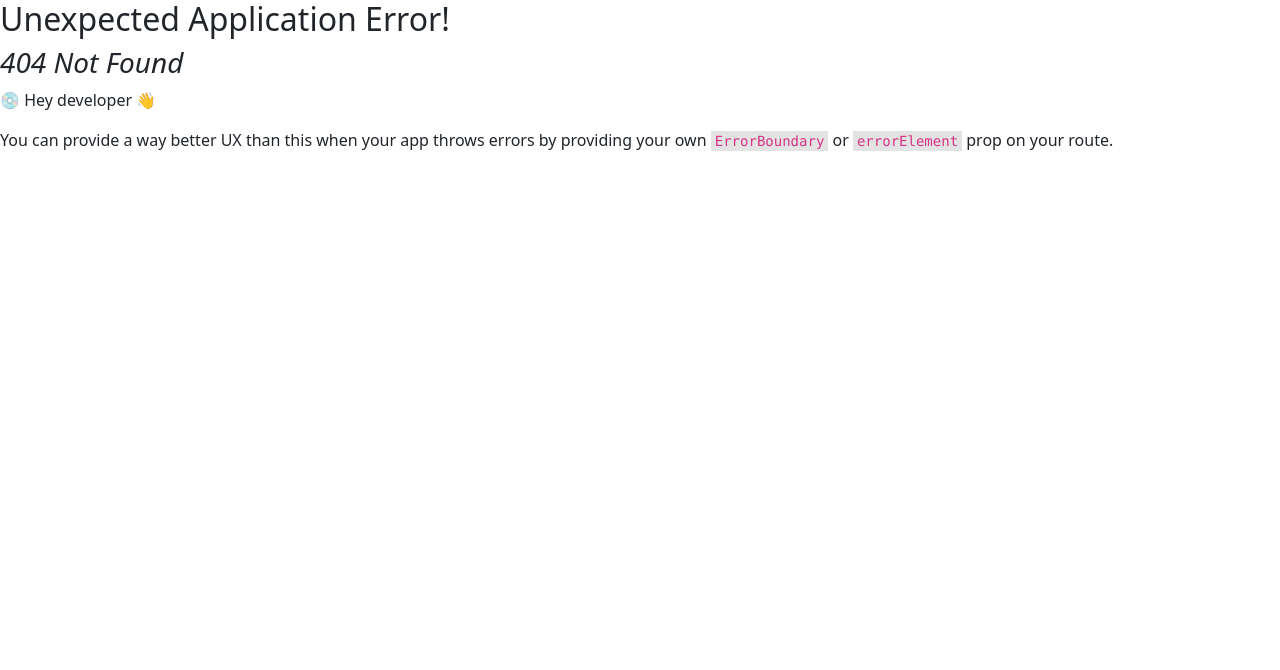
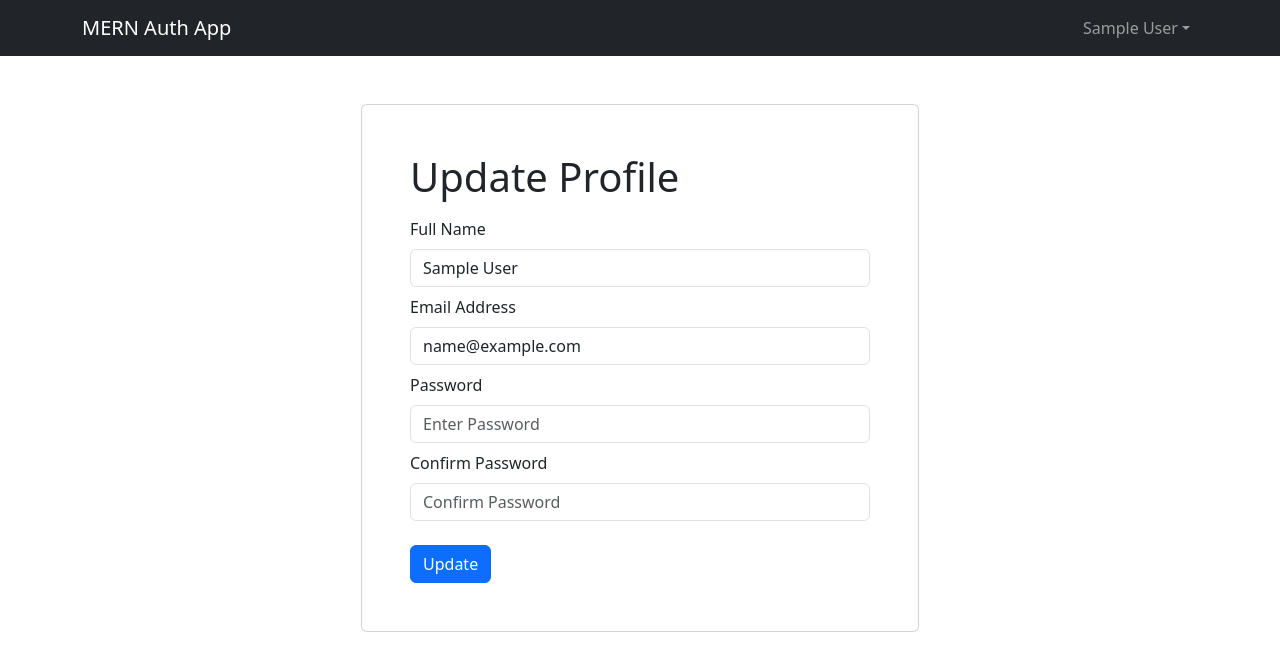
Before and after one commit to MarshallNickolauson/mern-auth-app, a React (Vite) app in the folder frontend/: page /profile in a window 1280 px wide. Before the commit this address had no page. Shown: the top 670 px of the page. Built offline with nearby package versions, Linux system fonts and the light colour scheme; sample sign-in values are in the browser's storage.

Commit message:
update user profile functionality

```diff
--- /dev/null
+++ b/frontend/src/components/PrivateRoute.jsx
@@ -0,0 +1,9 @@
+import { Navigate, Outlet } from 'react-router-dom';
+import { useSelector } from 'react-redux';
+
+const PrivateRoute = () => {
+    const { userInfo } = useSelector((state) => state.auth);
+    return userInfo ? <Outlet /> : <Navigate to='/login' replace />;
+}
+
+export default PrivateRoute
--- a/frontend/src/features/auth/usersApiSlice.js
+++ b/frontend/src/features/auth/usersApiSlice.js
@@ -26,6 +26,14 @@ export const usersApiSlice = apiSlice.injectEndpoints({
                 credentials: 'include',
             })
         }),
+        updateUser: builder.mutation({
+            query: (data) => ({
+                url: `${USERS_URL}/profile`,
+                method: 'PUT',
+                body: data,
+                credentials: 'include',
+            })
+        }),
     })
 });
 
@@ -33,4 +41,5 @@ export const {
     useLoginMutation, // GET would be "useLoginQuery"
     useLogoutMutation,
     useRegisterMutation,
+    useUpdateUserMutation,
 } = usersApiSlice;
--- a/frontend/src/main.jsx
+++ b/frontend/src/main.jsx
@@ -9,6 +9,8 @@ import './index.css'
 import HomeScreen from './screens/HomeScreen.jsx'
 import LoginScreen from './screens/LoginScreen.jsx'
 import RegisterScreen from './screens/RegisterScreen.jsx'
+import ProfileScreen from './screens/ProfileScreen.jsx'
+import PrivateRoute from './components/PrivateRoute.jsx'
 
 const router = createBrowserRouter(
   createRoutesFromElements(
@@ -16,6 +18,10 @@ const router = createBrowserRouter(
       <Route index={true} path='/' element={<HomeScreen />} />
       <Route path='/login' element={<LoginScreen />} />
       <Route path='/register' element={<RegisterScreen />} />
+      {/* Private Routes Go In Here */}
+      <Route path='' element={<PrivateRoute />}>
+        <Route path='/profile' element={<ProfileScreen />} />
+      </Route>
     </Route>
   )
 )
--- /dev/null
+++ b/frontend/src/screens/ProfileScreen.jsx
@@ -0,0 +1,99 @@
+import { useEffect, useState } from 'react'
+import { Link, useNavigate } from 'react-router-dom'
+import { Form, Button } from 'react-bootstrap'
+import FormContainer from '../components/FormContainer'
+import { useDispatch, useSelector } from 'react-redux'
+import Loader from '../components/Loader'
+import { setCredentials } from '../features/auth/authSlice'
+import { useUpdateUserMutation } from '../features/auth/usersApiSlice'
+
+const ProfileScreen = () => {
+    const [name, setName] = useState('');
+    const [email, setEmail] = useState('');
+    const [password, setPassword] = useState('');
+    const [confirmPassword, setConfirmPassword] = useState('');
+
+    const navigate = useNavigate();
+    const dispatch = useDispatch();
+
+    const { userInfo } = useSelector((state) => state.auth);
+
+    const [updateProfile, { isLoading }] = useUpdateUserMutation();
+
+    useEffect(() => {
+        setName(userInfo.name);
+        setEmail(userInfo.email);
+    }, [userInfo.setName, userInfo.setEmail])
+
+    const submitHandler = async (e) => {
+        e.preventDefault();
+        if (password !== confirmPassword) {
+            console.log('Passwords do not match!');
+        } else {
+            try {
+                const res = await updateProfile({
+                    _id: userInfo._Id,
+                    name,
+                    email,
+                    password
+                }).unwrap();
+                dispatch(setCredentials({ ...res }));
+                console.log('Updated!')
+            } catch (error) {
+                console.log(err?.data?.message || err.error);
+            }
+        }
+    };
+
+    return (
+        <FormContainer>
+            <h1>Update Profile</h1>
+            <Form onSubmit={submitHandler}>
+                <Form.Group className='my-2' controlId='name'>
+                    <Form.Label>Full Name</Form.Label>
+                    <Form.Control
+                        type='name'
+                        placeholder='Enter Name'
+                        value={name}
+                        onChange={(e) => setName(e.target.value)}
+                    ></Form.Control>
+                </Form.Group>
+                <Form.Group className='my-2' controlId='email'>
+                    <Form.Label>Email Address</Form.Label>
+                    <Form.Control
+                        type='email'
+                        placeholder='Enter Email'
+                        value={email}
+                        onChange={(e) => setEmail(e.target.value)}
+                    ></Form.Control>
+                </Form.Group>
+                <Form.Group className='my-2' controlId='password'>
+                    <Form.Label>Password</Form.Label>
+                    <Form.Control
+                        type='password'
+                        placeholder='Enter Password'
+                        value={password}
+                        onChange={(e) => setPassword(e.target.value)}
+                    ></Form.Control>
+                </Form.Group>
+                <Form.Group className='my-2' controlId='confirmPassword'>
+                    <Form.Label>Confirm Password</Form.Label>
+                    <Form.Control
+                        type='password'
+                        placeholder='Confirm Password'
+                        value={confirmPassword}
+                        onChange={(e) => setConfirmPassword(e.target.value)}
+                    ></Form.Control>
+                </Form.Group>
+
+                {isLoading && <Loader />}
+
+                <Button type='submit' variant='primary' className='mt-3'>
+                    Update
+                </Button>
+            </Form>
+        </FormContainer>
+    )
+}
+
+export default ProfileScreen
```
